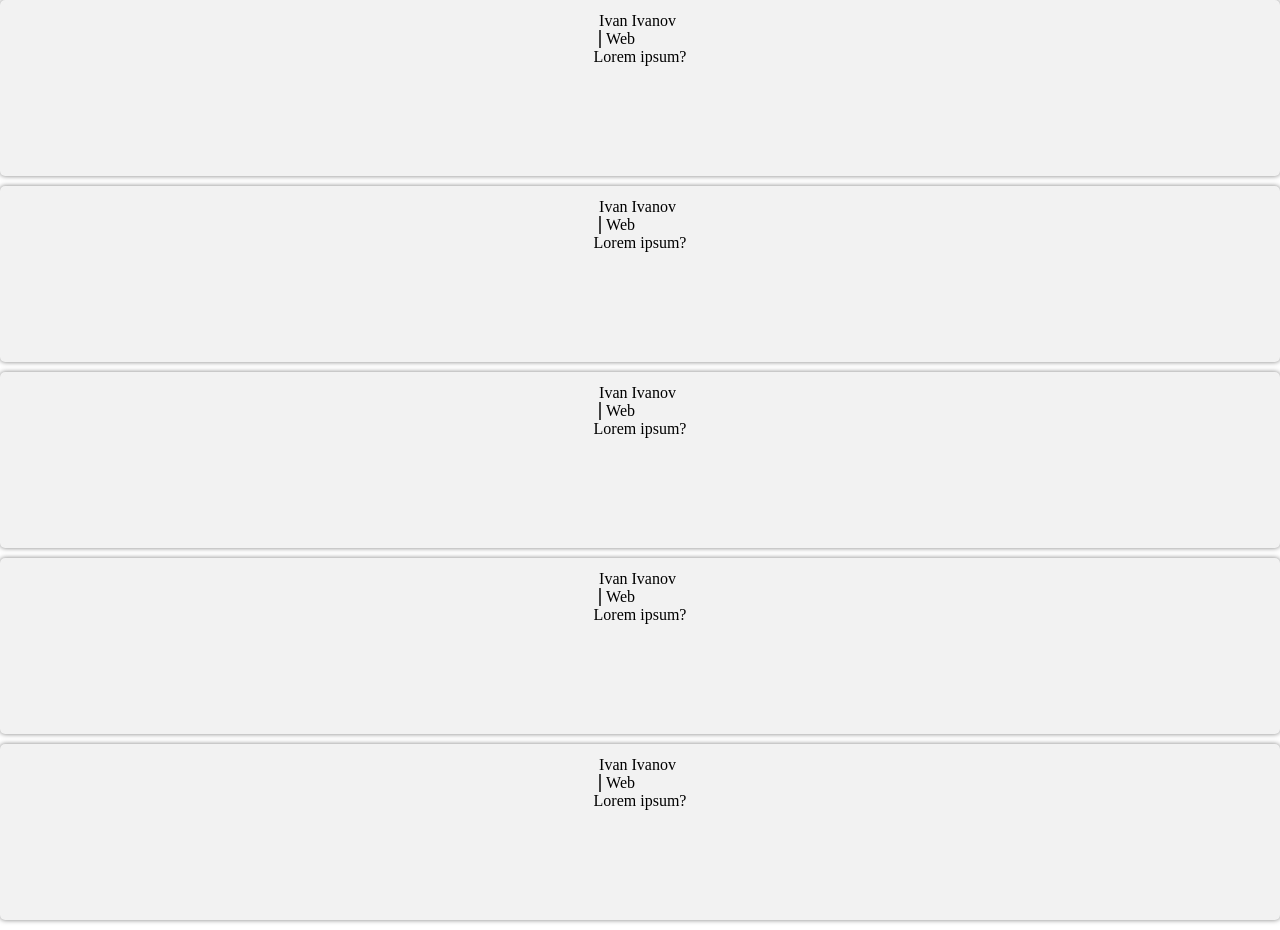
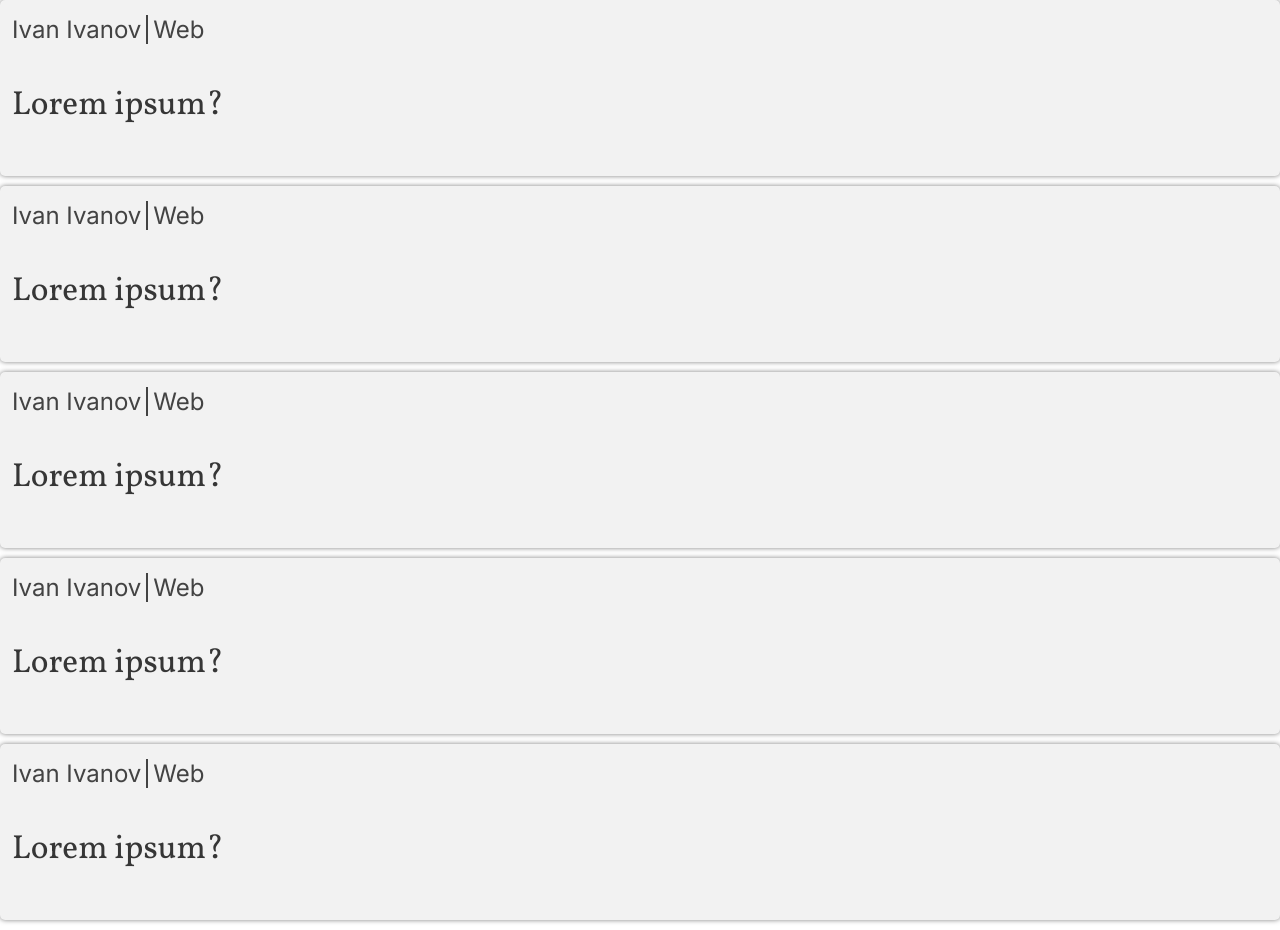
Before and after one commit to neexay/php-forum, a PHP site: page /public/include_pages/content.html in a window 1280 px wide. Run offline with PHP 8.4, Linux system fonts and the light colour scheme.

Commit message:
Update content.css

```diff
--- a/public/css/content.css
+++ b/public/css/content.css
@@ -39,7 +39,7 @@
   padding: 12px;
 }
 
-.blockinside
+.block-inside
 {
   display: flex;
   position: relative;
@@ -66,7 +66,7 @@
   border-left: 2px solid #434343;
 }
 
-.titlequestion
+.title-question
 {
   font-family: 'Vollkorn', serif;
   color: #363636;
```
